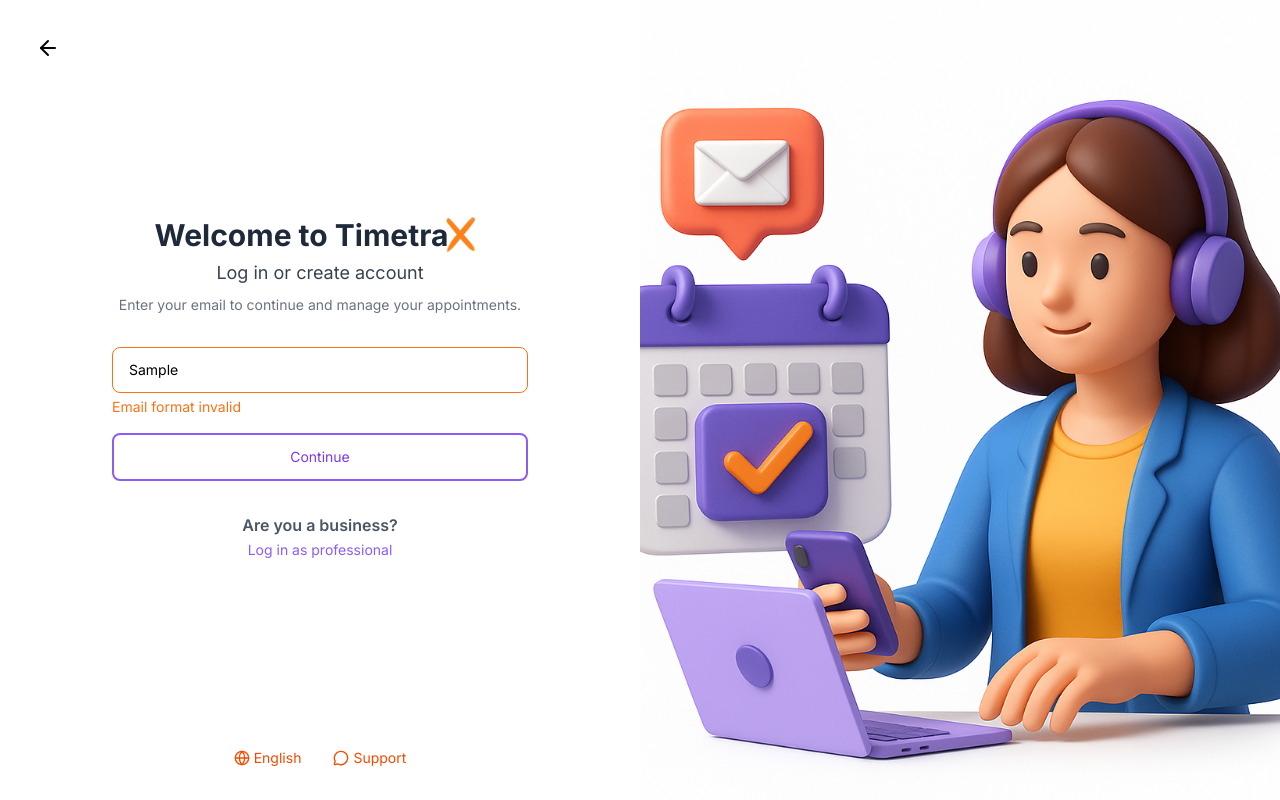
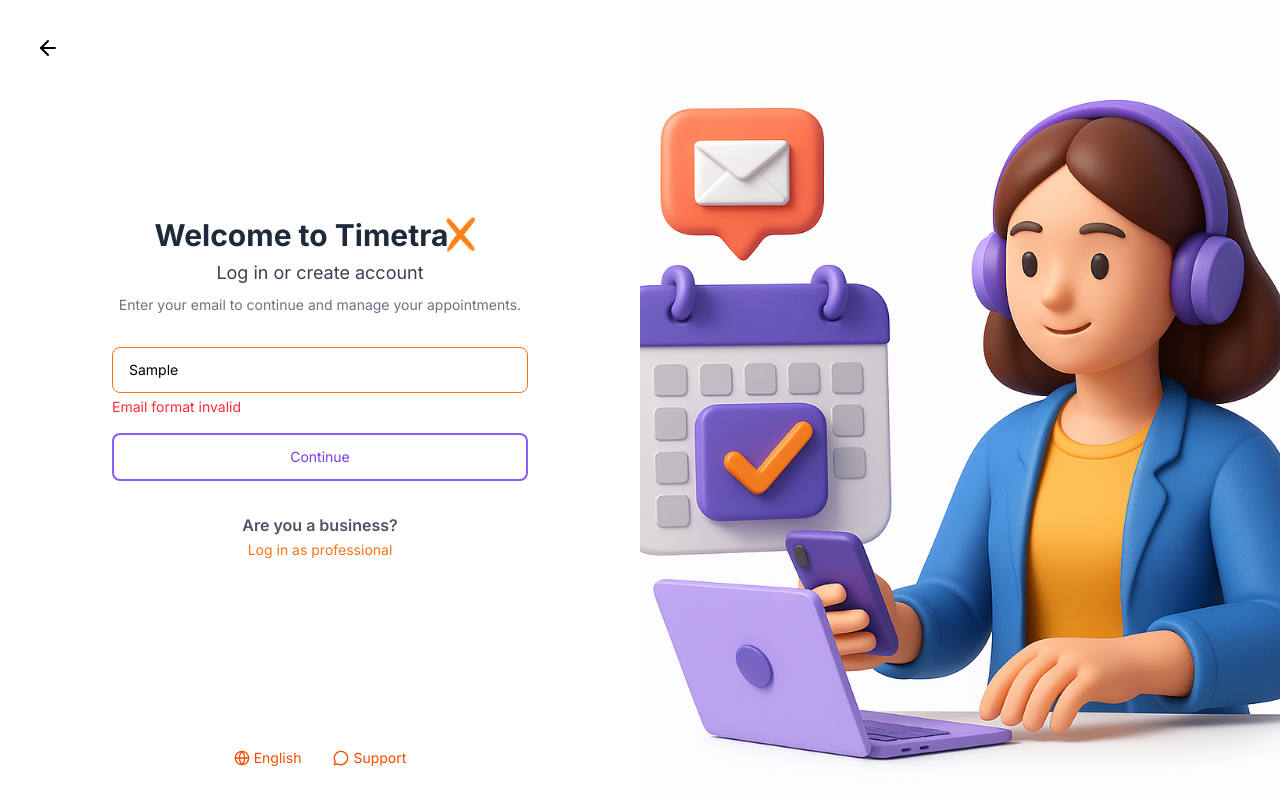
Before and after one commit to VladislavDim/timetrax, a React (Vite) app in the folder client/: page /register in a window 1280 px wide. Both pictures are taken after typing "Sample" into the empty fields and a click on the button "Continue". Built offline with nearby package versions, Linux system fonts and the light colour scheme.

Commit message:
Update EmailForm input and link styles
Adjusted input focus and error styles for better visual feedback. Changed business login link colors to use orange shades for improved consistency with the application's color scheme.

```diff
--- a/client/src/features/auth/components/EmailForm.tsx
+++ b/client/src/features/auth/components/EmailForm.tsx
@@ -62,10 +62,10 @@
                             className={`w-full px-4 py-3 border ${localError || error
                                 ? 'border-[#f97316]'
                                 : 'border-[#e5e7eb]'
-                                } rounded-lg text-sm focus:outline-none focus:ring-2 focus:ring-[#8b5cf6]`}
+                                } rounded-lg text-sm focus:outline-none focus:border-[#f97316] focus:ring-0`}
                         />
                         {(localError || error) && (
-                            <p className="mt-1 text-sm text-[#f97316] font-medium">
+                            <p className="mt-1 text-sm text-red-500 font-medium">
                                 {localError || error}
                             </p>
                         )}
@@ -81,7 +81,7 @@
                     <p className="text-base text-gray-600 font-semibold">Are you a business?</p>
                     <a
                         href="/business-login"
-                        className="text-sm text-[#8b5cf6] font-medium hover:text-[#7c3aed] transition-colors"
+                        className="text-sm text-[#f97316] font-medium hover:text-[#ea580c] transition-colors"
                     >
                         Log in as professional
                     </a>
```
